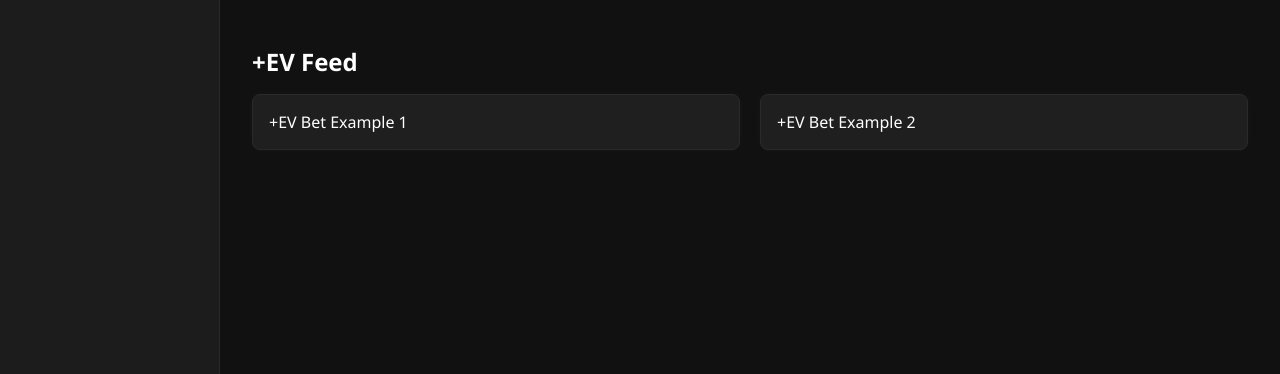
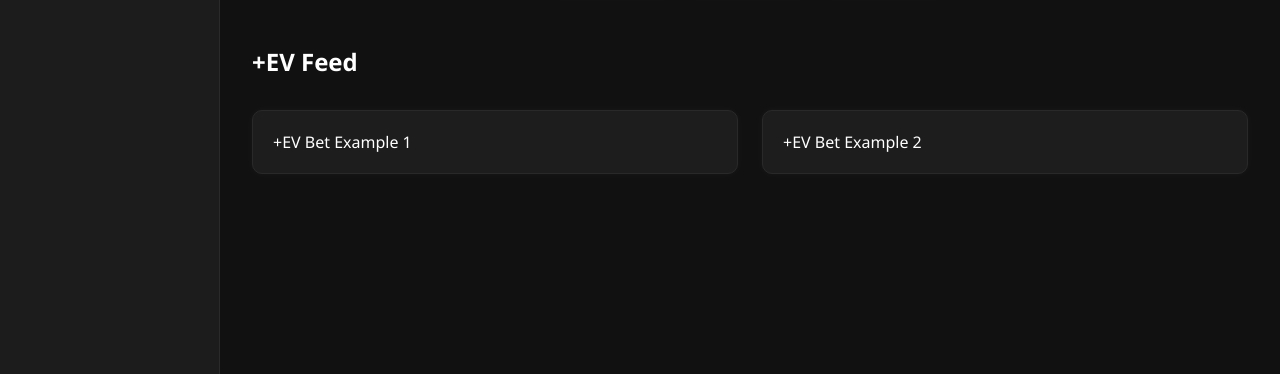
Before and after one commit to Jalennb23/btb-site, a plain HTML site: page dashboard.html in a window 1280 px wide. Both pictures are taken after typing "5", "5", "5", "5", "5", "5" into the empty fields and a click on the button "+EV Feed". Shown: the part 426-800 px from the top of the page. Drawn offline with Linux system fonts and the light colour scheme.

Commit message:
Update dashboard.css

```diff
--- a/assets/css/dashboard.css
+++ b/assets/css/dashboard.css
@@ -449,3 +449,35 @@ h1, h2 {
   text-align: center;
   line-height: 1.6;
 }
+/* Feed Card Refinements */
+.feed-grid {
+  display: grid;
+  grid-template-columns: repeat(auto-fit, minmax(260px, 1fr));
+  gap: 1.5rem;
+  padding: 1rem 0;
+}
+
+.feed-card {
+  background: #1d1d1d;
+  padding: 1.25rem;
+  border-radius: 10px;
+  box-shadow: 0 0 8px rgba(255, 255, 255, 0.04);
+  transition: transform 0.2s ease, box-shadow 0.2s ease;
+  border: 1px solid #292929;
+}
+
+.feed-card:hover {
+  transform: translateY(-5px);
+  box-shadow: 0 0 10px rgba(255, 107, 0, 0.25);
+}
+
+.feed-card h3 {
+  margin-bottom: 0.5rem;
+  color: #fff;
+}
+
+.feed-card p {
+  color: #ccc;
+  font-size: 0.95rem;
+  line-height: 1.4;
+}
```
